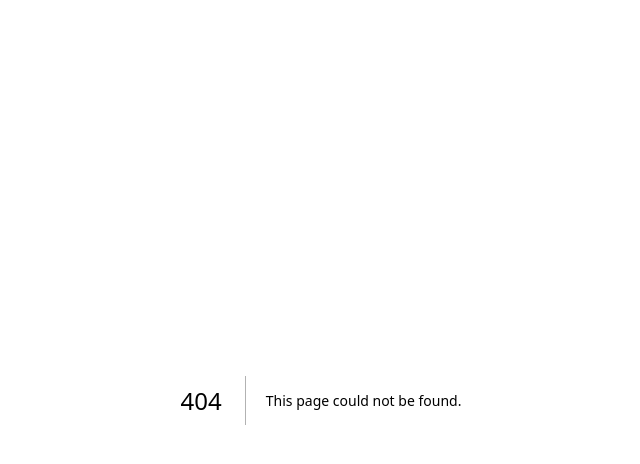
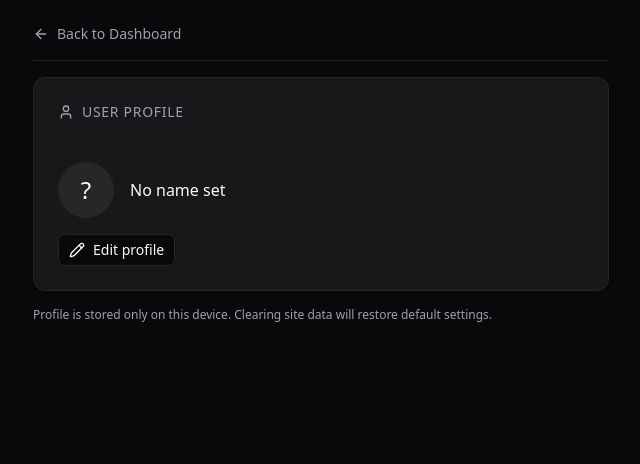
Before and after one commit to bias-busters/ResetPoint, a Next.js app in the folder frontend/: page /profile in a window 1280 px wide. Before the commit this address had no page. Shown: the top 464 px of the page, without its empty margins (319-959 px from the left). Built offline with nearby package versions, Linux system fonts and the light colour scheme.

Commit message:
Add profile section

```diff
--- a/frontend/src/app/page.tsx
+++ b/frontend/src/app/page.tsx
@@ -3,14 +3,16 @@
 import PnLWidget from "@/components/PnLWidget"; // <--- Add this line
 import MarketWidget from "../components/MarketWidget";
 import Image from "next/image"
-import { useState } from "react"
+import Link from "next/link"
+import { useState, useEffect } from "react"
 import axios from "axios"
-import { AlertTriangle, TrendingUp, Activity, BrainCircuit, RotateCcw, BarChart3 } from "lucide-react"
+import { AlertTriangle, TrendingUp, Activity, BrainCircuit, RotateCcw, BarChart3, User } from "lucide-react"
 import { UploadZone } from "@/components/upload-zone"
 import { BiasRadar } from "@/components/bias-radar"
 import { Card, CardContent, CardHeader, CardTitle } from "@/components/ui/card"
 import { Button } from "@/components/ui/button"
 import { Progress } from "@/components/ui/progress"
+import { getLastAnalysis, setLastAnalysis, clearLastAnalysis } from "@/lib/analysis-storage"
 
 
 // Define the shape of the data returning from FastAPI
@@ -43,6 +45,14 @@ export default function Dashboard() {
   const [result, setResult] = useState<AnalysisResponse | null>(null)
   const [error, setError] = useState<string | null>(null)
 
+  // Restore last analysis after navigation or refresh so "Back to Dashboard" shows results again
+  useEffect(() => {
+    const saved = getLastAnalysis()
+    if (saved && typeof saved === "object" && saved !== null && "status" in saved && "biases" in saved) {
+      setResult(saved as AnalysisResponse)
+    }
+  }, [])
+
   const handleAnalyze = async () => {
     if (!file) return
     setIsLoading(true)
@@ -57,6 +67,7 @@ export default function Dashboard() {
         headers: { "Content-Type": "multipart/form-data" },
       })
       setResult(response.data)
+      setLastAnalysis(response.data)
     } catch (err) {
       setError("Analysis failed. Ensure backend is running.")
       console.error(err)
@@ -68,6 +79,7 @@ export default function Dashboard() {
   const reset = () => {
     setFile(null)
     setResult(null)
+    clearLastAnalysis()
   }
 
 return (
@@ -97,11 +109,18 @@ return (
             </div>
           </div>
 
-          {result && (
-            <Button variant="outline" size="sm" onClick={reset}>
-              Analyze New File
-            </Button>
-          )}
+          <div className="flex items-center gap-2">
+            {result && (
+              <Button variant="outline" size="sm" onClick={reset}>
+                Analyze New File
+              </Button>
+            )}
+            <Link href="/profile">
+              <Button variant="ghost" size="sm" className="gap-1.5 text-muted-foreground hover:text-foreground">
+                <User className="h-4 w-4" /> Profile
+              </Button>
+            </Link>
+          </div>
         </div>
 
         {/* ERROR MESSAGE */}
--- /dev/null
+++ b/frontend/src/app/profile/page.tsx
@@ -0,0 +1,147 @@
+"use client"
+
+import { useState, useEffect } from "react"
+import Link from "next/link"
+import { getProfile, setProfile, type UserProfile } from "@/lib/profile"
+import { Card, CardContent, CardHeader, CardTitle } from "@/components/ui/card"
+import { Button } from "@/components/ui/button"
+import { User, Pencil, ArrowLeft } from "lucide-react"
+
+export default function ProfilePage() {
+  const [profile, setProfileState] = useState<UserProfile>({ displayName: "", avatar: "" })
+  const [isEditing, setIsEditing] = useState(false)
+  const [form, setForm] = useState<UserProfile>({ displayName: "", avatar: "" })
+  const [mounted, setMounted] = useState(false)
+
+  useEffect(() => {
+    setProfileState(getProfile())
+    setForm(getProfile())
+    setMounted(true)
+  }, [])
+
+  const handleSave = () => {
+    const next = { ...form }
+    setProfile(next)
+    setProfileState(next)
+    setIsEditing(false)
+  }
+
+  const handleCancel = () => {
+    setForm(profile)
+    setIsEditing(false)
+  }
+
+  if (!mounted) {
+    return (
+      <main className="min-h-screen bg-background text-foreground p-4 md:p-6 font-sans">
+        <div className="max-w-xl mx-auto">
+          <div className="animate-pulse h-8 w-48 bg-muted rounded mb-6" />
+          <div className="animate-pulse h-40 bg-muted rounded" />
+        </div>
+      </main>
+    )
+  }
+
+  return (
+    <main className="min-h-screen bg-background text-foreground p-4 md:p-6 font-sans">
+      <div className="max-w-xl mx-auto space-y-4">
+        <div className="flex items-center justify-between border-b border-border pb-4">
+          <Link
+            href="/"
+            className="text-sm text-muted-foreground hover:text-foreground flex items-center gap-2 transition-colors"
+          >
+            <ArrowLeft className="h-4 w-4" /> Back to Dashboard
+          </Link>
+        </div>
+
+        <Card className="border-border bg-card shadow-sm">
+          <CardHeader className="pb-2">
+            <CardTitle className="text-sm font-medium text-muted-foreground uppercase tracking-wider flex items-center gap-2">
+              <User className="h-4 w-4" /> User Profile
+            </CardTitle>
+          </CardHeader>
+          <CardContent className="space-y-4">
+            {!isEditing ? (
+              <>
+                <div className="flex items-center gap-4">
+                  <div className="flex h-14 w-14 shrink-0 items-center justify-center rounded-full bg-muted text-2xl border border-border">
+                    {profile.avatar || (profile.displayName ? profile.displayName.slice(0, 2).toUpperCase() : "?")}
+                  </div>
+                  <div>
+                    <p className="font-medium text-foreground">
+                      {profile.displayName || "No name set"}
+                    </p>
+                  </div>
+                </div>
+                <Button
+                  variant="outline"
+                  size="sm"
+                  onClick={() => {
+                    setForm(profile)
+                    setIsEditing(true)
+                  }}
+                  className="gap-2"
+                >
+                  <Pencil className="h-4 w-4" /> Edit profile
+                </Button>
+              </>
+            ) : (
+              <div className="space-y-4">
+                <div>
+                  <label htmlFor="displayName" className="block text-xs font-medium text-muted-foreground uppercase tracking-wider mb-1">
+                    Display name
+                  </label>
+                  <input
+                    id="displayName"
+                    type="text"
+                    value={form.displayName}
+                    onChange={(e) => setForm((p) => ({ ...p, displayName: e.target.value }))}
+                    placeholder="e.g. Trader Alex"
+                    className="w-full h-9 px-3 rounded-md border border-input bg-background text-foreground text-sm placeholder:text-muted-foreground focus:outline-none focus:ring-2 focus:ring-ring focus:border-ring"
+                  />
+                </div>
+                <div>
+                  <span className="block text-xs font-medium text-muted-foreground uppercase tracking-wider mb-2">
+                    Choose an emoji
+                  </span>
+                  <div className="flex flex-wrap gap-2">
+                    {[
+                      "📈", "📉", "💰", "🎯", "🧠", "📊", "✅", "⚡", "🔒", "🎲",
+                      "🦁", "🦅", "🐺", "🦉", "💎", "🔥", "🌟", "🚀", "⚖️", " ",
+                    ].map((emoji) => (
+                      <button
+                        key={emoji === " " ? "none" : emoji}
+                        type="button"
+                        onClick={() => setForm((p) => ({ ...p, avatar: emoji === " " ? "" : emoji }))}
+                        className={`h-10 w-10 rounded-md border text-xl flex items-center justify-center transition-colors ${
+                          (emoji === " " ? !form.avatar : form.avatar === emoji)
+                            ? "border-primary bg-primary/10 text-foreground"
+                            : "border-border bg-muted/50 text-muted-foreground hover:border-muted-foreground/30 hover:text-foreground"
+                        }`}
+                        title={emoji === " " ? "No emoji" : undefined}
+                      >
+                        {emoji === " " ? "—" : emoji}
+                      </button>
+                    ))}
+                  </div>
+                </div>
+                <div className="flex gap-2">
+                  <Button onClick={handleSave} className="gap-2">
+                    Save
+                  </Button>
+                  <Button variant="outline" onClick={handleCancel}>
+                    Cancel
+                  </Button>
+                </div>
+              </div>
+            )}
+          </CardContent>
+        </Card>
+
+        <p className="text-xs text-muted-foreground">
+          Profile is stored only on this device. Clearing site data will restore default settings.
+        </p>
+      </div>
+    </main>
+  )
+}
--- /dev/null
+++ b/frontend/src/lib/analysis-storage.ts
@@ -0,0 +1,31 @@
+const STORAGE_KEY = "resetpoint_last_analysis"
+
+/** Returns the last analysis from localStorage, or null. Safe for SSR. */
+export function getLastAnalysis(): unknown {
+  if (typeof window === "undefined") return null
+  try {
+    const raw = localStorage.getItem(STORAGE_KEY)
+    if (!raw) return null
+    return JSON.parse(raw)
+  } catch {
+    return null
+  }
+}
+
+/** Saves the analysis result to localStorage so it survives navigation/refresh. */
+export function setLastAnalysis(data: unknown): void {
+  if (typeof window === "undefined") return
+  try {
+    localStorage.setItem(STORAGE_KEY, JSON.stringify(data))
+  } catch {
+    // quota or disabled
+  }
+}
+
+/** Clears the stored analysis (e.g. when user clicks "Analyze New File"). */
+export function clearLastAnalysis(): void {
+  if (typeof window === "undefined") return
+  try {
+    localStorage.removeItem(STORAGE_KEY)
+  } catch {}
+}
--- /dev/null
+++ b/frontend/src/lib/profile.ts
@@ -0,0 +1,38 @@
+const STORAGE_KEY = "resetpoint_profile"
+
+export interface UserProfile {
+  displayName: string
+  /** Optional emoji or short string used as avatar (e.g. "📈" or "JD") */
+  avatar?: string
+}
+
+const defaultProfile: UserProfile = {
+  displayName: "",
+  avatar: "",
+}
+
+/** Safe read: only runs in browser. Returns default profile on SSR or missing data. */
+export function getProfile(): UserProfile {
+  if (typeof window === "undefined") return defaultProfile
+  try {
+    const raw = localStorage.getItem(STORAGE_KEY)
+    if (!raw) return defaultProfile
+    const parsed = JSON.parse(raw) as Partial<UserProfile>
+    return {
+      displayName: parsed.displayName ?? defaultProfile.displayName,
+      avatar: parsed.avatar ?? defaultProfile.avatar,
+    }
+  } catch {
+    return defaultProfile
+  }
+}
+
+/** Save profile to localStorage. No-op on SSR. */
+export function setProfile(profile: UserProfile): void {
+  if (typeof window === "undefined") return
+  try {
+    localStorage.setItem(STORAGE_KEY, JSON.stringify(profile))
+  } catch {
+    // quota or disabled storage
+  }
+}
```
Also changed, not shown: 2 other files (tests, documents, lock files or other folders).
